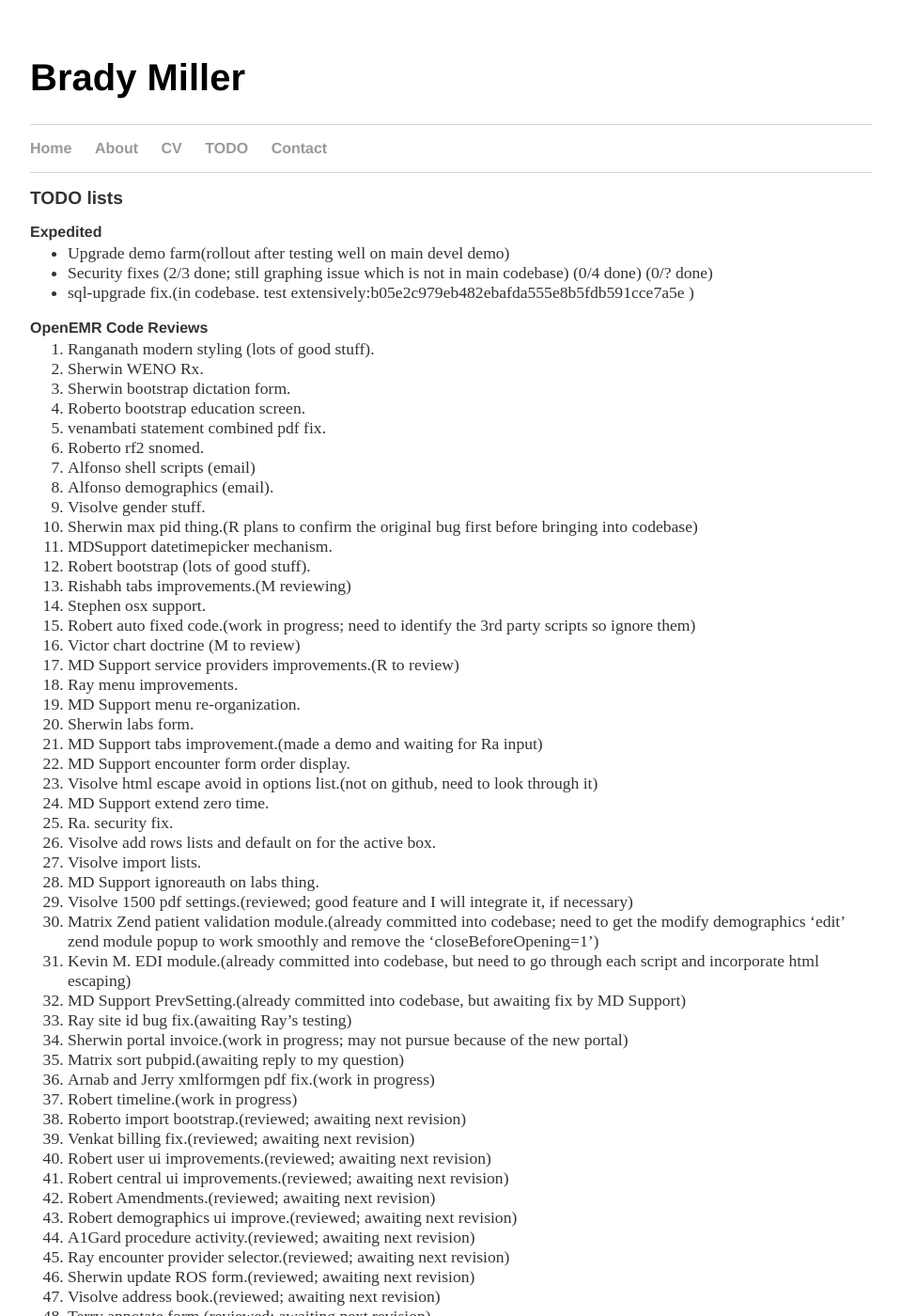
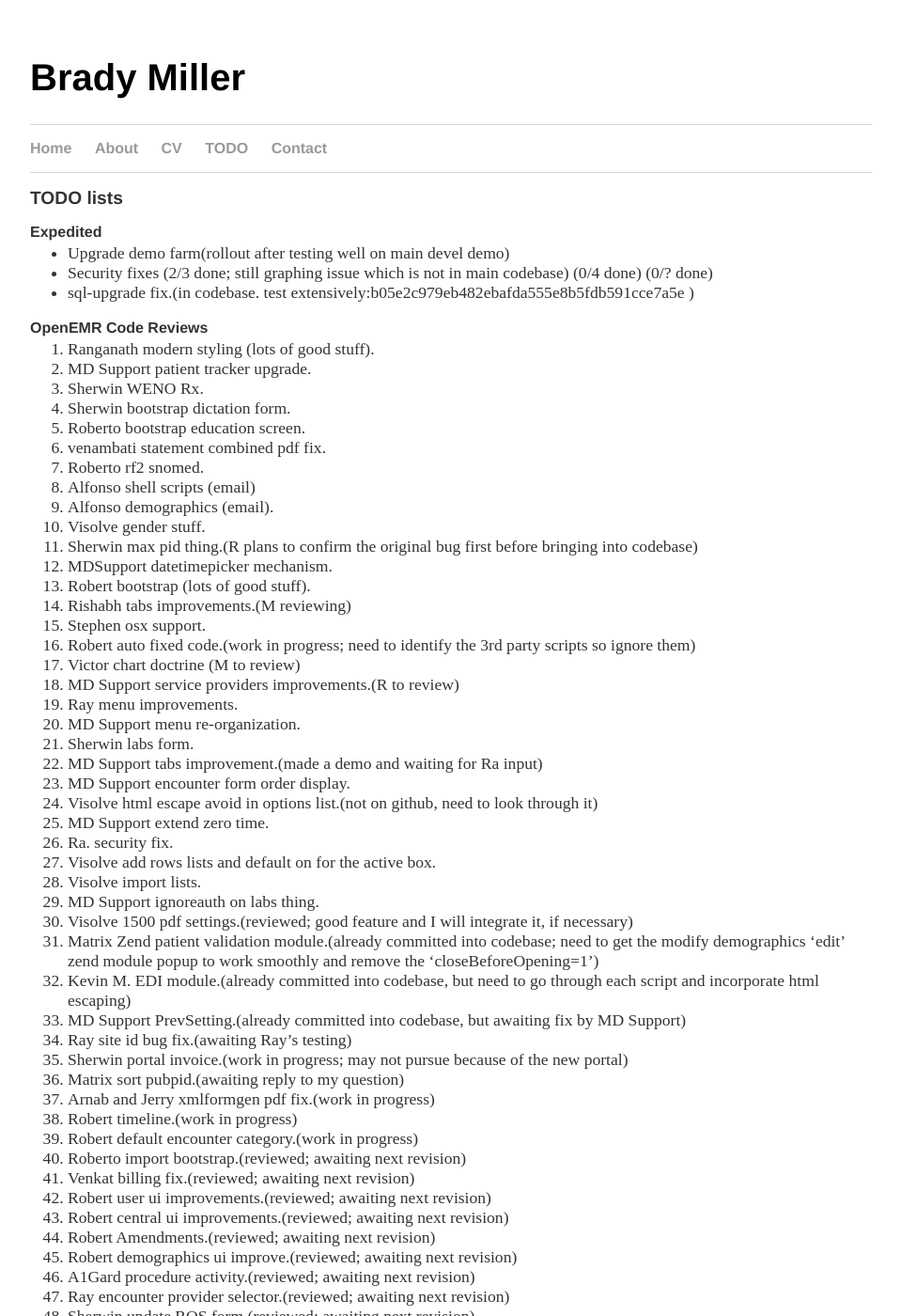
Before and after one commit to bradymiller/bradymiller.github.io, a Jekyll site: the page built from todo/index.md, in a window 1280 px wide and 1400 px high. Shown: the whole window at 94% size, without its empty margins (160-1119 px from the left). Built offline with Jekyll 4.4.1, drawn with Linux system fonts in a browser that asks for light colours; our own code applies the rules of GitHub Pages for plain Markdown files.

Commit message:
Update index.md

```diff
--- a/todo/index.md
+++ b/todo/index.md
@@ -10,6 +10,7 @@
 
 ### OpenEMR Code Reviews
 1. Ranganath modern styling (lots of good stuff).
+1. MD Support patient tracker upgrade.
 1. Sherwin WENO Rx.
 1. Sherwin bootstrap dictation form.
 1. Roberto bootstrap education screen.
@@ -46,6 +47,7 @@
 1. Matrix sort pubpid.(awaiting reply to my question)
 1. Arnab and Jerry xmlformgen pdf fix.(work in progress)
 1. Robert timeline.(work in progress)
+1. Robert default encounter category.(work in progress)
 1. Roberto import bootstrap.(reviewed; awaiting next revision)
 1. Venkat billing fix.(reviewed; awaiting next revision)
 1. Robert user ui improvements.(reviewed; awaiting next revision)
```
